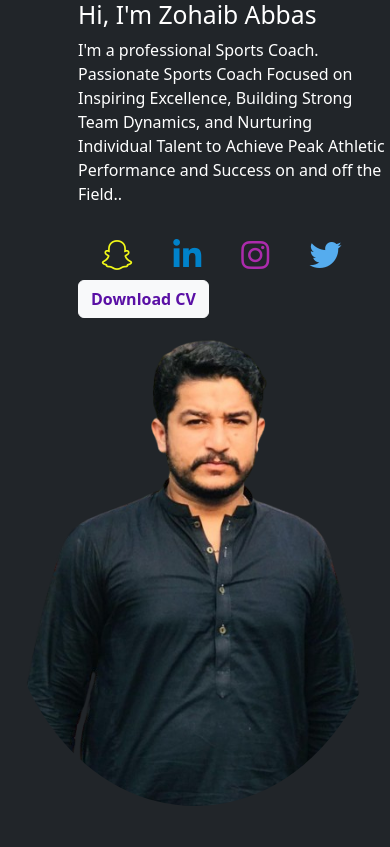
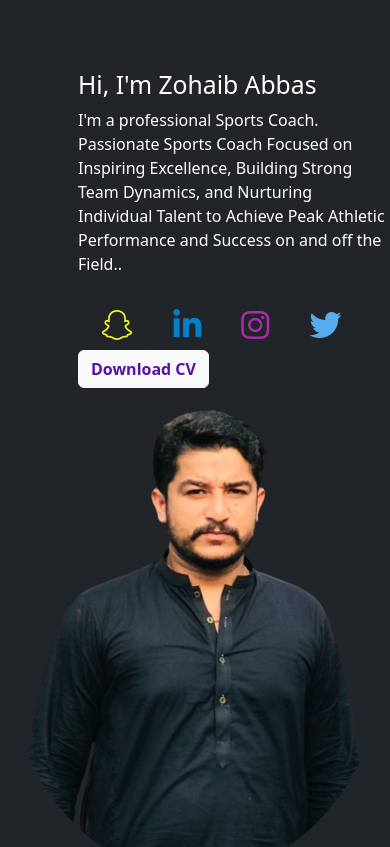
Before and after one commit to Shoaibawan005/Zohaib-Abbas, a plain HTML site: page index.html in a window 390 px wide. Shown: the top 847 px of the page. Drawn offline with nearby package versions, Linux system fonts and the light colour scheme.

Commit message:
margin added

```diff
--- a/styles.css
+++ b/styles.css
@@ -29,6 +29,10 @@
         margin-left: 10px;
         margin-top: 10px;
     }
+
+    .content_margin{
+        margin-top: 70px;
+    }
 }
 
 /* @media (max-width: 766px) {
```
